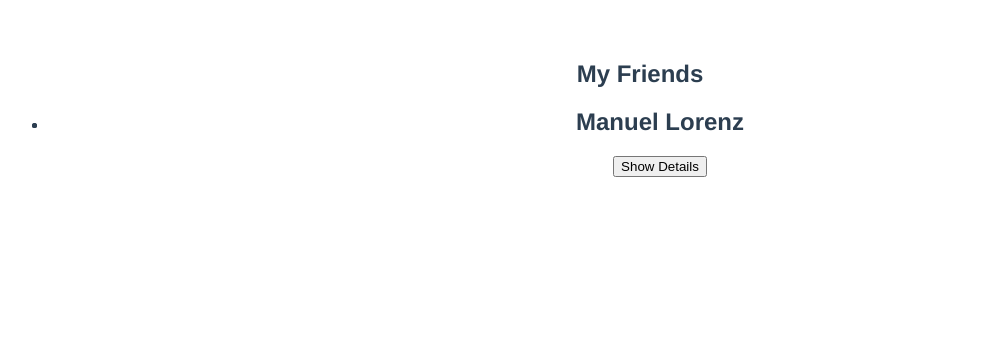
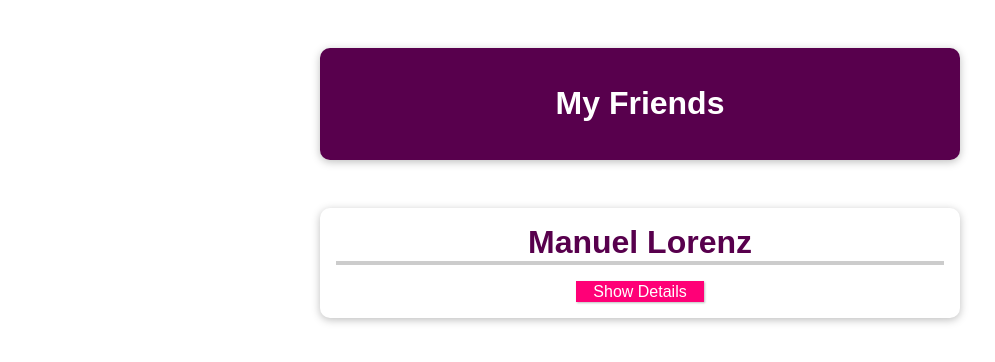
Before and after one commit to devR2001/vue-basics, a Vue app in the folder udemy-first-app/: page / in a window 1280 px wide. Shown: the top 362 px of the page, without its empty margins (0-995 px from the left). Built offline with nearby package versions, Linux system fonts and the light colour scheme.

Commit message:
Adding Styling

```diff
--- a/udemy-first-app/src/App.vue
+++ b/udemy-first-app/src/App.vue
@@ -1,7 +1,7 @@
 <template>
-  <h2>My Friends</h2>
+  <header><h1>My Friends</h1></header>
   <ul>
-    <li><FriendContactVue /></li>
+    <FriendContactVue />
   </ul>
 </template>
 
@@ -33,12 +33,67 @@
 </script>
 
 <style>
-#app {
-  font-family: Avenir, Helvetica, Arial, sans-serif;
-  -webkit-font-smoothing: antialiased;
-  -moz-osx-font-smoothing: grayscale;
+* {
+  box-sizing: border-box;
+}
+
+html {
+  font-family: "Jost", sans-serif;
+}
+
+body {
+  margin: 0;
+}
+
+header {
+  box-shadow: 0 2px 8px rgba(0, 0, 0, 0.26);
+  margin: 3rem auto;
+  border-radius: 10px;
+  padding: 1rem;
+  background-color: #58004d;
+  color: white;
   text-align: center;
-  color: #2c3e50;
-  margin-top: 60px;
+  width: 90%;
+  max-width: 40rem;
+}
+
+#app ul {
+  margin: 0;
+  padding: 0;
+  list-style: none;
+}
+
+#app li {
+  box-shadow: 0 2px 8px rgba(0, 0, 0, 0.26);
+  margin: 1rem auto;
+  border-radius: 10px;
+  padding: 1rem;
+  text-align: center;
+  width: 90%;
+  max-width: 40rem;
+}
+
+#app h2 {
+  font-size: 2rem;
+  border-bottom: 4px solid #ccc;
+  color: #58004d;
+  margin: 0 0 1rem 0;
+}
+
+#app button {
+  font: inherit;
+  cursor: pointer;
+  border: 1px solid #ff0077;
+  background-color: #ff0077;
+  color: white;
+  padding: 0.05rem 1rem;
+  box-shadow: 1px 1px 2px rgba(0, 0, 0, 0.26);
+}
+
+#app button:hover,
+#app button:active {
+  background-color: #ec3169;
+  border-color: #ec3169;
+  box-shadow: 1px 1px 4px rgba(0, 0, 0, 0.26);
 }
 </style>
```
